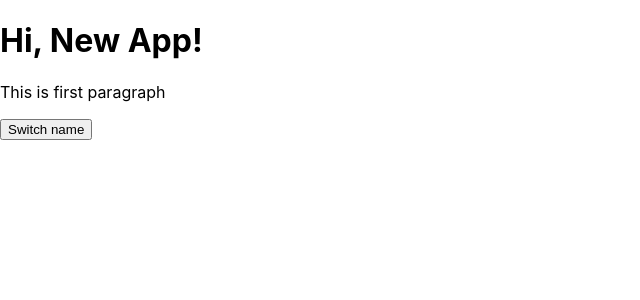
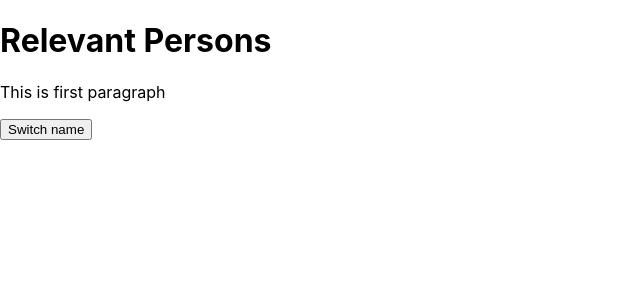
Before and after one commit to gsim2345/react-complete-guide, a React app: page / in a window 1280 px wide. Shown: the top 300 px of the page, without its empty margins (0-640 px from the left). Built offline with nearby package versions, Linux system fonts and the light colour scheme.

Commit message:
Added pops into the  Class in App.js

```diff
--- a/src/components/Cockpit/Cockpit.js
+++ b/src/components/Cockpit/Cockpit.js
@@ -20,7 +20,7 @@
     return (
         // needs to be wrapped into a div
         <div className={classes.Cockpit}>
-            <h1>Hi, New App!</h1>
+            <h1>{props.appTitle}</h1>
             <p className={assignedClasses.join(' ')}>This is first paragraph</p>
             <button
                 className={btnClass}
--- a/src/containers/App.js
+++ b/src/containers/App.js
@@ -71,6 +71,9 @@
     return (
         <div className={classes.App}>
             <Cockpit
+            // props comes with Components, therefore we can acess it with this.props
+            // there is no props passed into render, so we use this.props
+            appTitle={this.props.title}
             showPersons={this.state.showPersons}
             persons={this.state.persons}
             clicked={this.togglePersonHandler}/>
--- a/src/index.js
+++ b/src/index.js
@@ -4,7 +4,7 @@
 import App from './containers/App';
 import * as serviceWorker from './serviceWorker';
 
-ReactDOM.render(<App />, document.getElementById('root'));
+ReactDOM.render(<App title="Relevant Persons"/>, document.getElementById('root'));
 
 // If you want your app to work offline and load faster, you can change
 // unregister() to register() below. Note this comes with some pitfalls.
```
